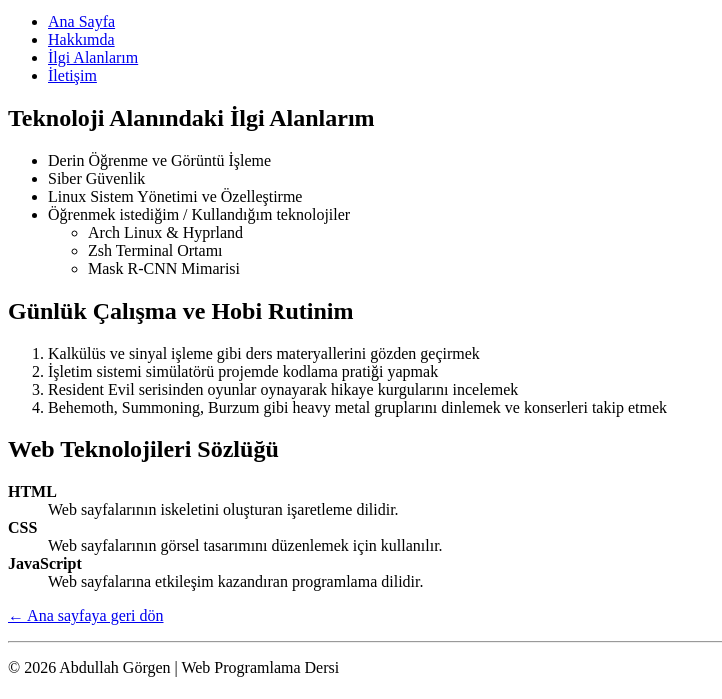
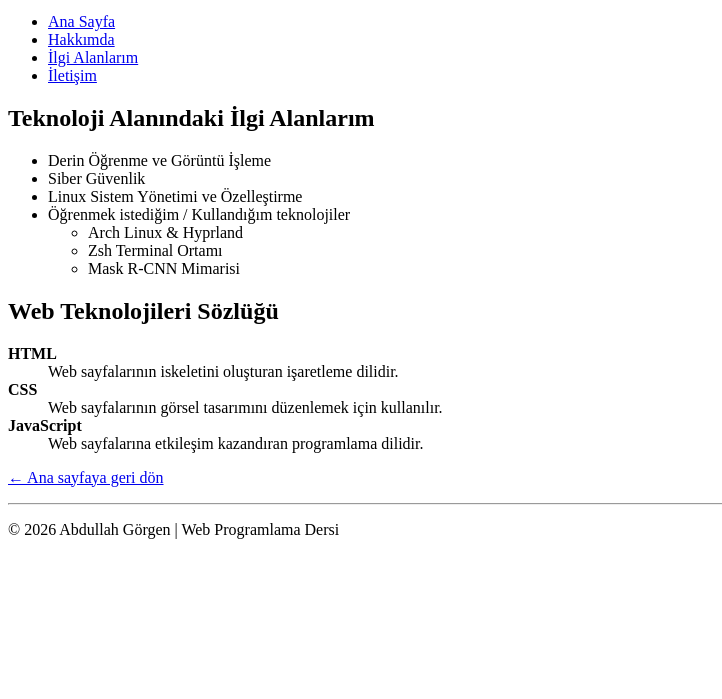
Before and after one commit to abdullahgorgen/abdullahgorgen.github.io, a plain HTML site: page interests.html in a window 1280 px wide. Shown: the part 101-800 px from the top of the page, without its empty margins (0-722 px from the left). Drawn offline with Linux system fonts and the light colour scheme.

Commit message:
Update interests.html

```diff
--- a/interests.html
+++ b/interests.html
@@ -34,14 +34,6 @@
             </li>
         </ul>
 
-        <h2>Günlük Çalışma ve Hobi Rutinim</h2>
-        <ol>
-            <li>Kalkülüs ve sinyal işleme gibi ders materyallerini gözden geçirmek</li>
-            <li>İşletim sistemi simülatörü projemde kodlama pratiği yapmak</li>
-            <li>Resident Evil serisinden oyunlar oynayarak hikaye kurgularını incelemek</li>
-            <li>Behemoth, Summoning, Burzum gibi heavy metal gruplarını dinlemek ve konserleri takip etmek</li>
-        </ol>
-
         <h2>Web Teknolojileri Sözlüğü</h2>
         <dl>
             <dt><strong>HTML</strong></dt>
@@ -62,4 +54,5 @@
         <p>© 2026 Abdullah Görgen | Web Programlama Dersi</p>
     </footer>
 </body>
+
 </html>
```
